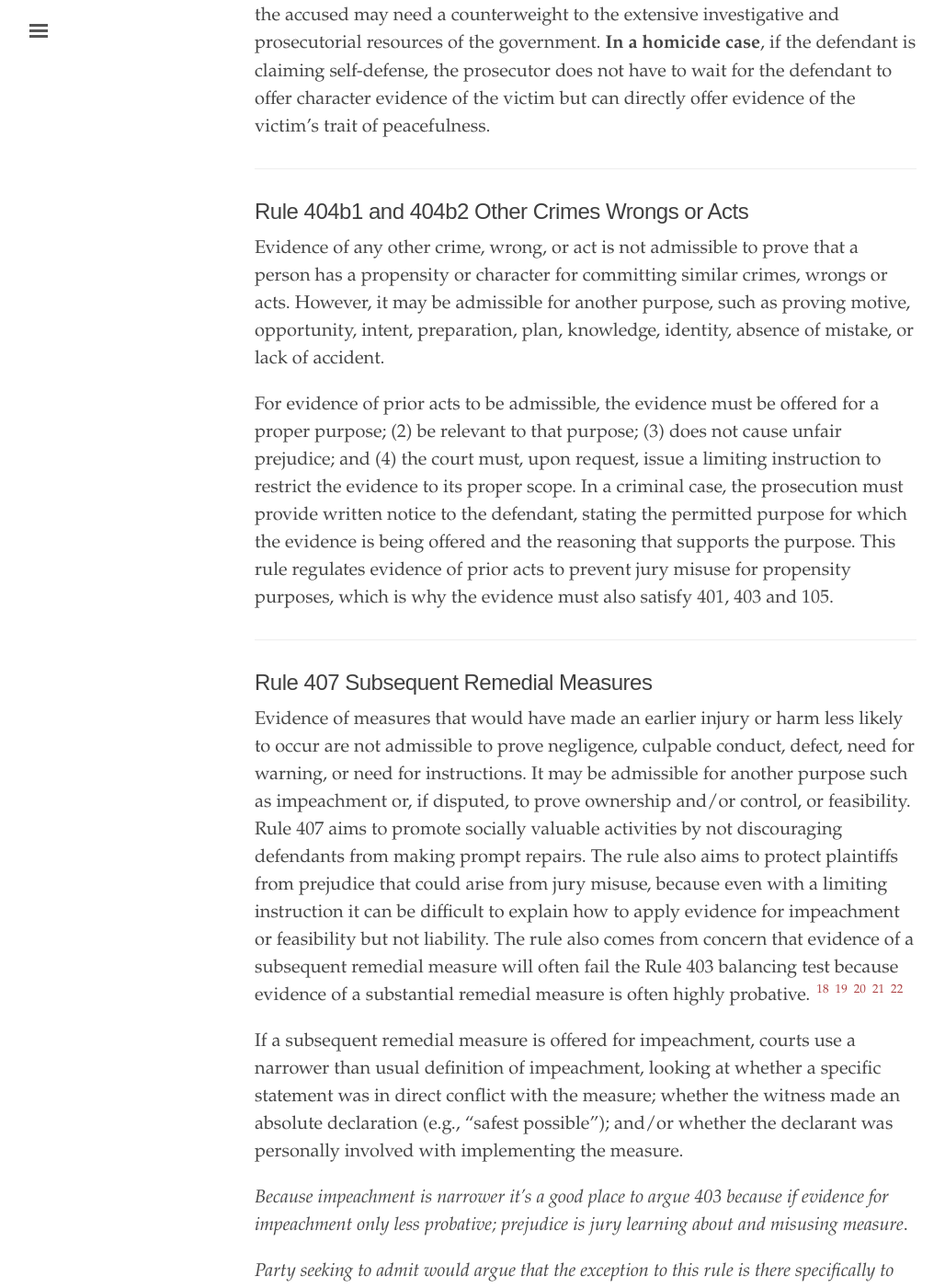
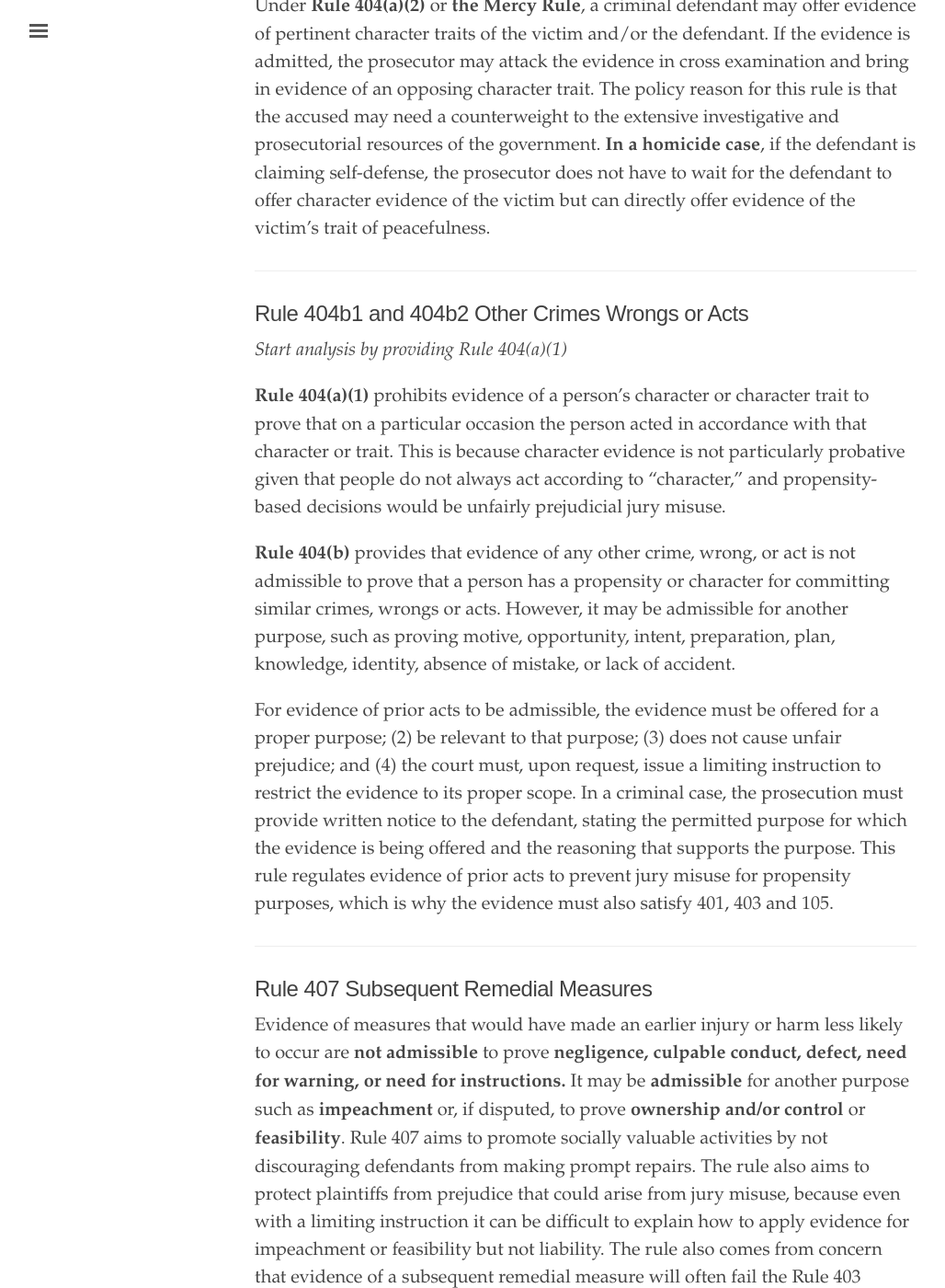
Before and after one commit to binipringle/right-to-be-forgotten, a Jekyll site: the page built from _texts/1-condensedoutline.md, in a window 1280 px wide and 1400 px high, scrolled down 5342 px. Shown: the whole window at 92% size, without its empty margins (3-1031 px from the left). Built offline with Jekyll 4.4.1, drawn with Linux system fonts in a browser that asks for light colours; some of the changed text lies outside the part shown.

Commit message:
more editing in condensed outline gonna stop now to rest before exam

```diff
--- a/_texts/1-condensedoutline.md
+++ b/_texts/1-condensedoutline.md
@@ -160,7 +160,9 @@ A witness can be impeached with a **prior inconsistent statement**. The impeachi
 
 ## Rule 608 Witness Impeachment for Character for Untruthfulness
 
-Rule 404(a)(1) prohibits evidence of a person’s character or character trait to prove that on a specific occasion the person acted in accordance with that character or character trait.
+*Start analysis by providing Rule 404(a)(1)*
+
+**Rule 404(a)(1)** prohibits evidence of a person’s character or character trait to prove that on a particular occasion the person acted in accordance with that character or trait. This is because character evidence is not particularly probative given that people do not always act according to "character," and propensity-based decisions would be unfairly prejudicial jury misuse.
 
 **Rule 608** provides an exception to this rule by allowing a witness’s character for untruthfulness to come in for impeachment purposes by allowing **testimony about reputation and opinion** and, on cross-examination, **questions about specific prior conduct** to rebut opinion or reputation evidence based on good faith belief. **Extrinsic evidence** is **not admissible** to prove **specific instances of a witness’s conduct** to show character for truthfulness (except criminal convictions under Rule 609). Rule 608 is based on the idea that evidence of character for truthfulness has some relevance because it helps the jury determine witness credibility. [^15] [^16] [^17]
 
@@ -190,7 +192,11 @@ Under **Rule 404(a)(2)** or **the Mercy Rule**, a criminal defendant may offer e
 
 ## Rule 404b1 and 404b2 Other Crimes Wrongs or Acts
 
-Evidence of any other crime, wrong, or act is not admissible to prove that a person has a propensity or character for committing similar crimes, wrongs or acts. However, it may be admissible for another purpose, such as proving motive, opportunity, intent, preparation, plan, knowledge, identity, absence of mistake, or lack of accident.
+*Start analysis by providing Rule 404(a)(1)*
+
+**Rule 404(a)(1)** prohibits evidence of a person’s character or character trait to prove that on a particular occasion the person acted in accordance with that character or trait. This is because character evidence is not particularly probative given that people do not always act according to "character," and propensity-based decisions would be unfairly prejudicial jury misuse.
+
+**Rule 404(b)** provides that evidence of any other crime, wrong, or act is not admissible to prove that a person has a propensity or character for committing similar crimes, wrongs or acts. However, it may be admissible for another purpose, such as proving motive, opportunity, intent, preparation, plan, knowledge, identity, absence of mistake, or lack of accident.
 
 For evidence of prior acts to be admissible, the evidence must be offered for a proper purpose; (2) be relevant to that purpose; (3) does not cause unfair prejudice; and (4) the court must, upon request, issue a limiting instruction to restrict the evidence to its proper scope. In a criminal case, the prosecution must provide written notice to the defendant,  stating the permitted purpose for which the evidence is being offered and the reasoning that supports the purpose. This rule regulates evidence of prior acts to prevent jury misuse for propensity purposes, which is why the evidence must also satisfy 401, 403 and 105.
 
@@ -198,7 +204,7 @@ For evidence of prior acts to be admissible, the evidence must be offered for a
 
 ## Rule 407 Subsequent Remedial Measures
 
-Evidence of measures that would have made an earlier injury or harm less likely to occur are not admissible to prove negligence, culpable conduct, defect, need for warning, or need for instructions. It may be admissible for another purpose such as impeachment or, if disputed, to prove ownership and/or control, or feasibility. Rule 407 aims to promote socially valuable activities by not discouraging defendants from making prompt repairs. The rule also aims to protect plaintiffs from prejudice that could arise from jury misuse, because even with a limiting instruction it can be difficult to explain how to apply evidence for impeachment or feasibility but not liability. The rule also comes from concern that evidence of a subsequent remedial measure will often fail the Rule 403 balancing test because evidence of a substantial remedial measure is often highly probative. [^18] [^19] [^20] [^21] [^22]
+Evidence of measures that would have made an earlier injury or harm less likely to occur are **not admissible** to prove **negligence, culpable conduct, defect, need for warning, or need for instructions.** It may be **admissible** for another purpose such as **impeachment** or, if disputed, to prove **ownership and/or control** or **feasibility**. Rule 407 aims to promote socially valuable activities by not discouraging defendants from making prompt repairs. The rule also aims to protect plaintiffs from prejudice that could arise from jury misuse, because even with a limiting instruction it can be difficult to explain how to apply evidence for impeachment or feasibility but not liability. The rule also comes from concern that evidence of a subsequent remedial measure will often fail the Rule 403 balancing test because evidence of a substantial remedial measure is often highly probative. [^18] [^19] [^20] [^21] [^22]
 
 If a subsequent remedial measure is offered for impeachment, courts use a narrower than usual definition of impeachment, looking at whether a specific statement was in direct conflict with the measure; whether the witness made an absolute declaration (e.g., "safest possible"); and/or whether the declarant was personally involved with implementing the measure.
 
```
